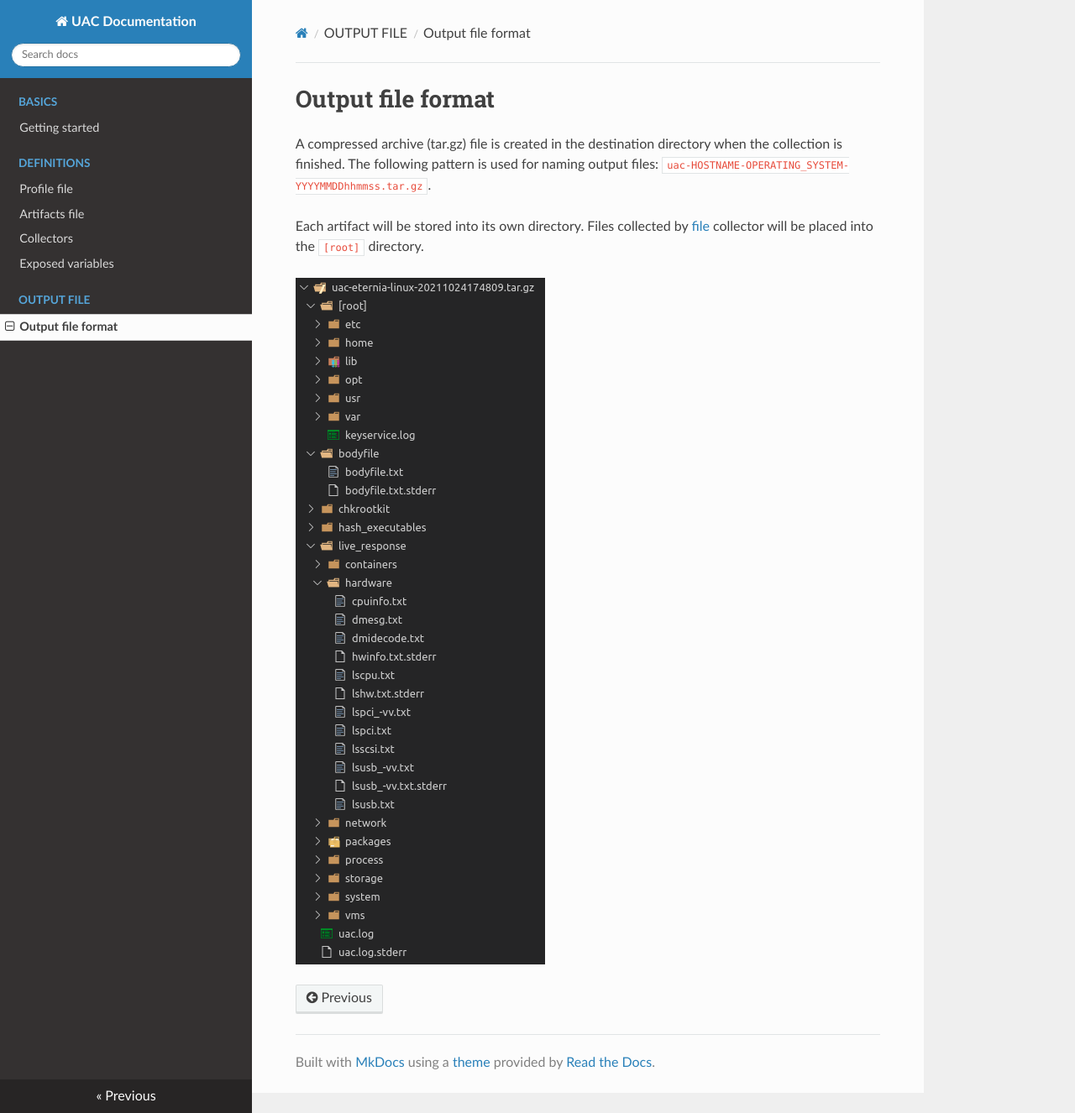
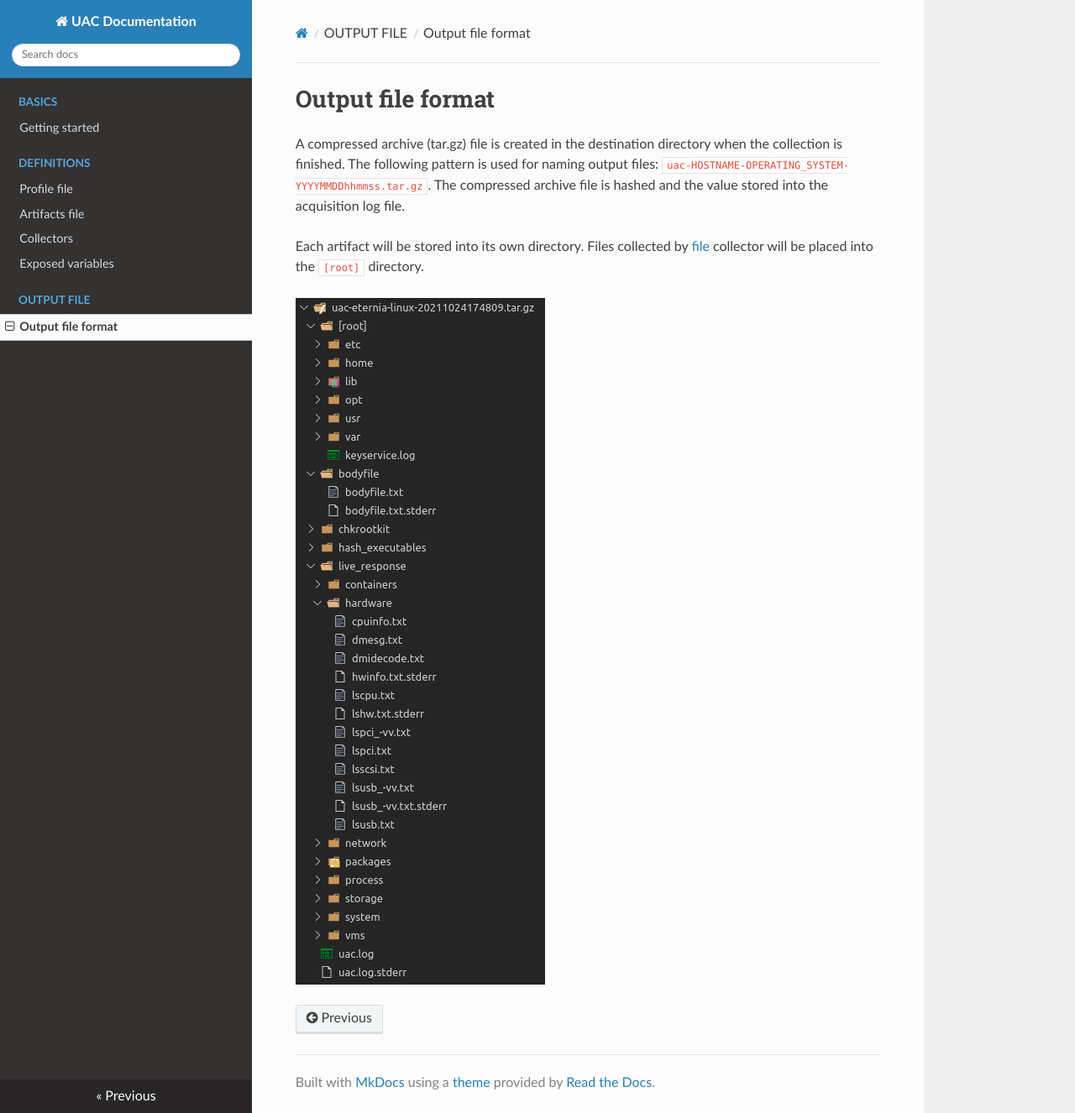
Before and after one commit to tclahr/uac-docs, an MkDocs documentation site: the page built from docs/output_file.md, in a window 1280 px wide and 1326 px high. Shown: the whole window at 84% size. Built offline with MkDocs 1.6.1, drawn with Linux system fonts in a browser that asks for light colours; nearby versions of some CDN libraries.

Commit message:
upd: v2.0.0
Signed-off-by: Thiago Canozzo Lahr <tclahr@br.ibm.com>

````diff
--- a/docs/output_file.md
+++ b/docs/output_file.md
@@ -1,6 +1,6 @@
 # Output file format
 
-A compressed archive (tar.gz) file is created in the destination directory when the collection is finished. The following pattern is used for naming output files: ```uac-HOSTNAME-OPERATING_SYSTEM-YYYYMMDDhhmmss.tar.gz```.
+A compressed archive (tar.gz) file is created in the destination directory when the collection is finished. The following pattern is used for naming output files: ```uac-HOSTNAME-OPERATING_SYSTEM-YYYYMMDDhhmmss.tar.gz```. The compressed archive file is hashed and the value stored into the acquisition log file.
 
 Each artifact will be stored into its own directory. Files collected by [file](collectors.md#file-collector) collector will be placed into the ```[root]``` directory.
 
````
